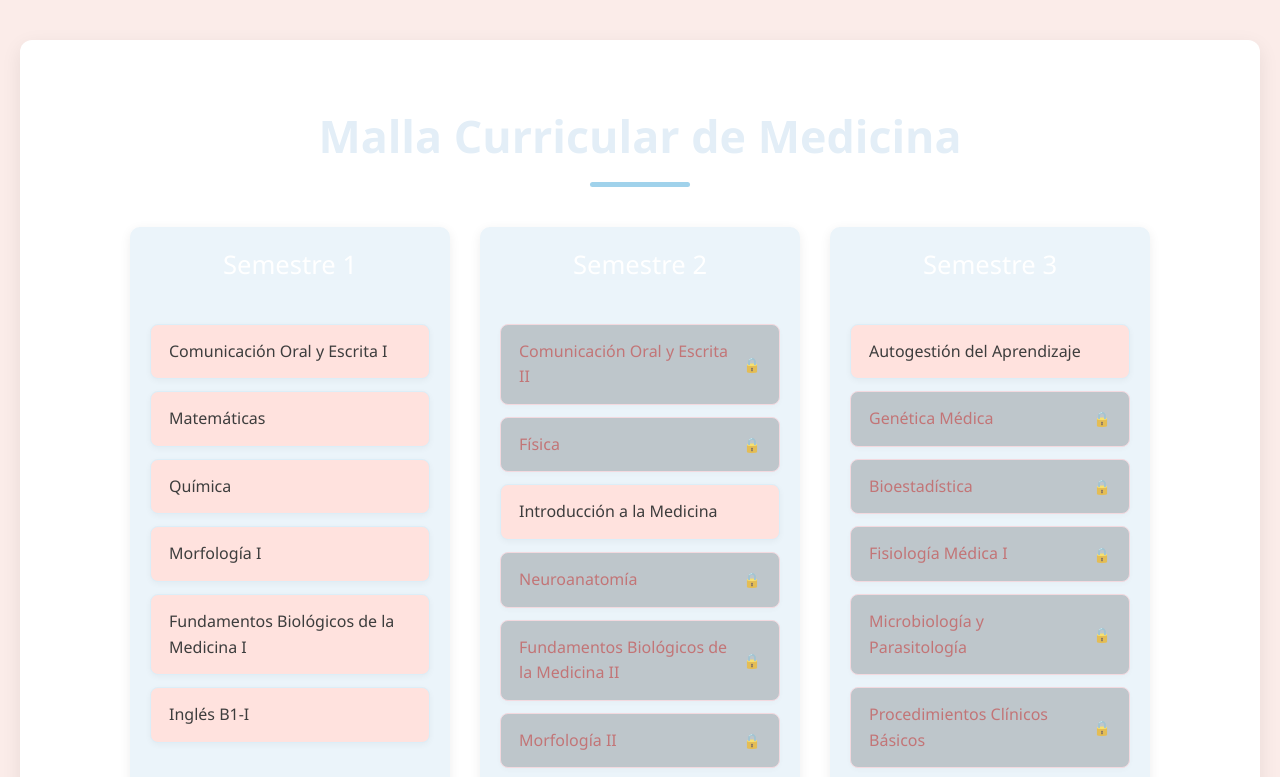
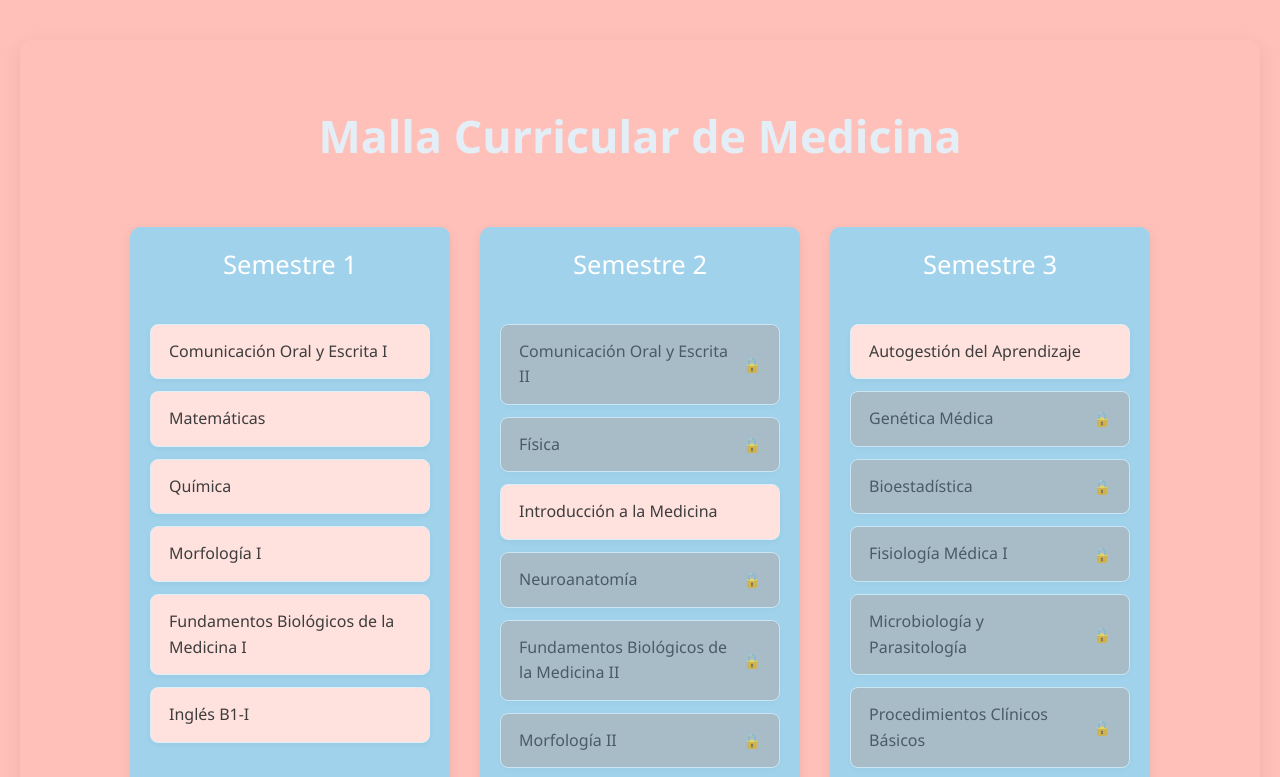
Before and after one commit to Antuan708/malla-curricular, a plain HTML site: page index.html in a window 1280 px wide. Shown: the top 777 px of the page. Drawn offline with Linux system fonts and the light colour scheme.

Commit message:
Update estilos.css

```diff
--- a/estilos.css
+++ b/estilos.css
@@ -1,6 +1,6 @@
 body {
     font-family: 'Segoe UI', Tahoma, Geneva, Verdana, sans-serif;
-    background-color: #FBECE9; /* Fondo muy claro, casi blanco con un toque de celeste */
+    background-color: #ffc0b9; /* Fondo muy claro, casi blanco con un toque de celeste */
     margin: 0;
     padding: 20px;
     color: #3D3D3D; /* Gris oscuro suave para el texto principal */
@@ -11,7 +11,7 @@ body {
     max-width: 1300px;
     margin: 20px auto;
     padding: 30px;
-    background-color: #FFFFFF; /* Fondo blanco puro para el contenedor principal */
+    background-color: #ffc0b9; /* Fondo blanco puro para el contenedor principal */
     border-radius: 12px;
     box-shadow: 0 6px 20px rgba(0, 0, 0, 0.08); /* Sombra un poco más pronunciada */
 }
@@ -34,7 +34,7 @@ h1::after {
     transform: translateX(-50%);
     width: 100px; /* Línea del título un poco más larga */
     height: 5px; /* Línea del título un poco más gruesa */
-    background-color: #A0D2EB; /* Celeste pastel más claro para la línea */
+    background-color: #ffc0b9; /* Celeste pastel más claro para la línea */
     border-radius: 3px;
 }
 
@@ -49,7 +49,7 @@ h1::after {
     flex: 1;
     min-width: 280px;
     max-width: 320px; /* Ancho máximo para columnas */
-    background-color: #EBF4FA; /* Fondo celeste pastel muy claro para los semestres */
+    background-color: #a0d2eb; /* Fondo celeste pastel muy claro para los semestres */
     border-radius: 10px;
     box-shadow: 0 3px 12px rgba(0, 0, 0, 0.07);
     overflow: hidden;
@@ -62,7 +62,7 @@ h1::after {
 }
 
 .semester h2 {
-    background-color: ##e3eef7; /* Celeste pastel vibrante para los títulos de semestre */
+    background-color: ##f6d59e; /* Celeste pastel vibrante para los títulos de semestre */
     color: white;
     padding: 18px 20px; /* Más padding para los títulos */
     margin: 0;
@@ -99,8 +99,8 @@ h1::after {
 }
 
 .course-item:hover:not(.approved):not(.blocked) {
-    background-color: #FFFFFF; /* Celeste muy claro al pasar el ratón */
-    border-color: #C1E1F3; /* Borde celeste claro al pasar el ratón */
+    background-color: #ebf4fa; /* Celeste muy claro al pasar el ratón */
+    border-color: #FFFFFF; /* Borde celeste claro al pasar el ratón */
     transform: translateX(5px); /* Pequeño movimiento hacia la derecha */
 }
 
@@ -115,8 +115,8 @@ h1::after {
 
 .course-item.blocked {
     background-color: #acb3b8; /* Rosa pastel suave para bloqueado (mantiene el contraste) */
-    color: #B24040; /* Rojo oscuro suave para el texto bloqueado */
-    border-color: #F7CED5; /* Borde rosa claro */
+    color: #252a2e; /* Rojo oscuro suave para el texto bloqueado */
+    border-color: #252a2e5; /* Borde rosa claro */
     cursor: not-allowed;
     opacity: 0.7;
 }
```
